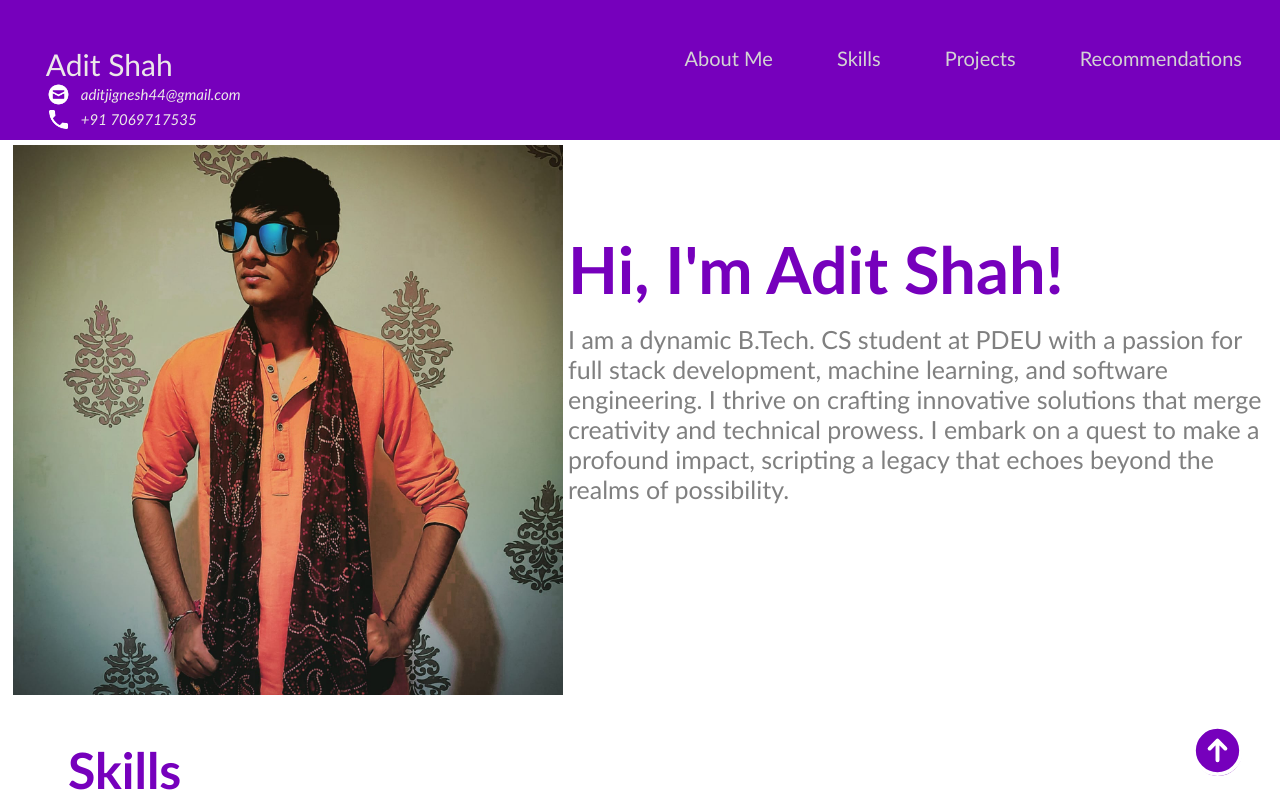
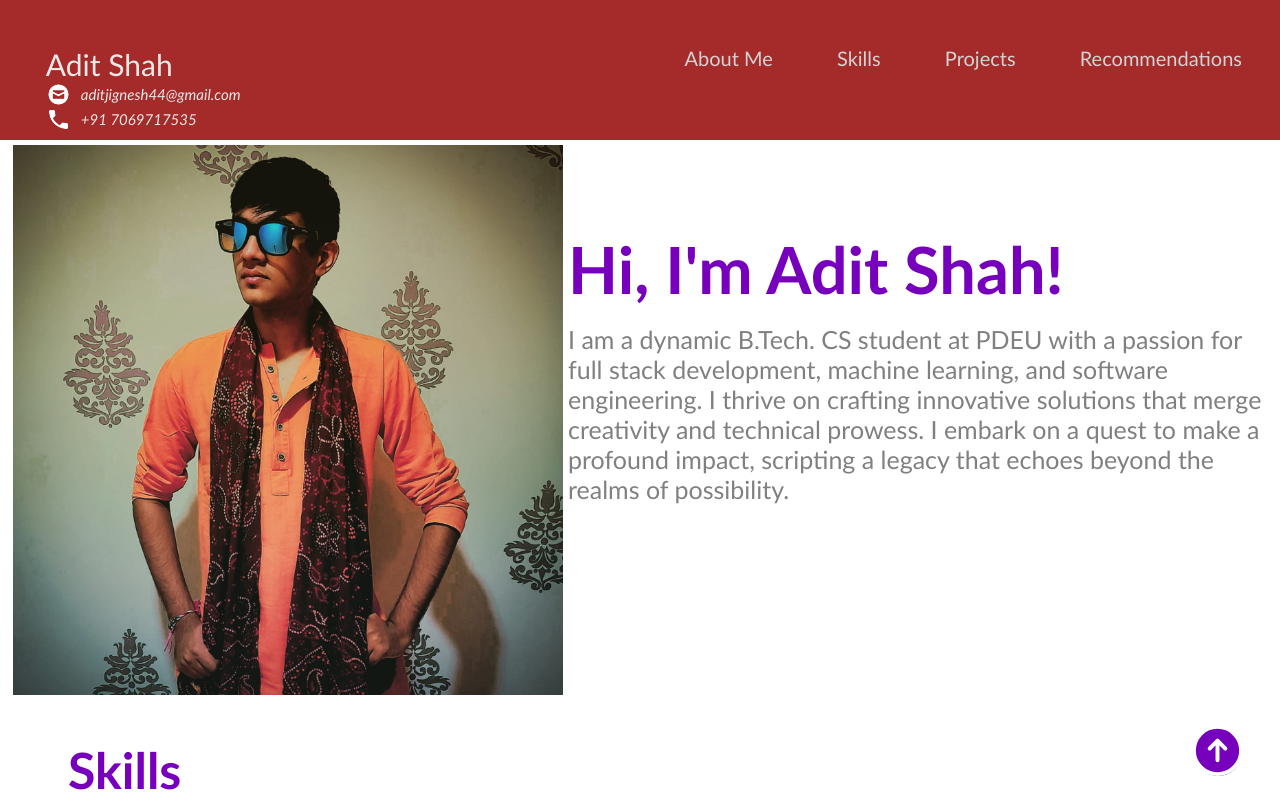
Before and after one commit to CodeRockerr/my-portfolio, a plain HTML site: page index.html in a window 1280 px wide. Shown: the top 803 px of the page. Drawn offline with Linux system fonts and the light colour scheme.

Commit message:
Updated style.css

```diff
--- a/style.css
+++ b/style.css
@@ -5,7 +5,7 @@ body {
 /* Navigation Bar */
 
 #home {
-  background-color:  #7600bc;
+  background-color:  brown;
   padding-bottom: 1cm;
   margin-left:-1cm;
   margin-right:-1cm;
```
